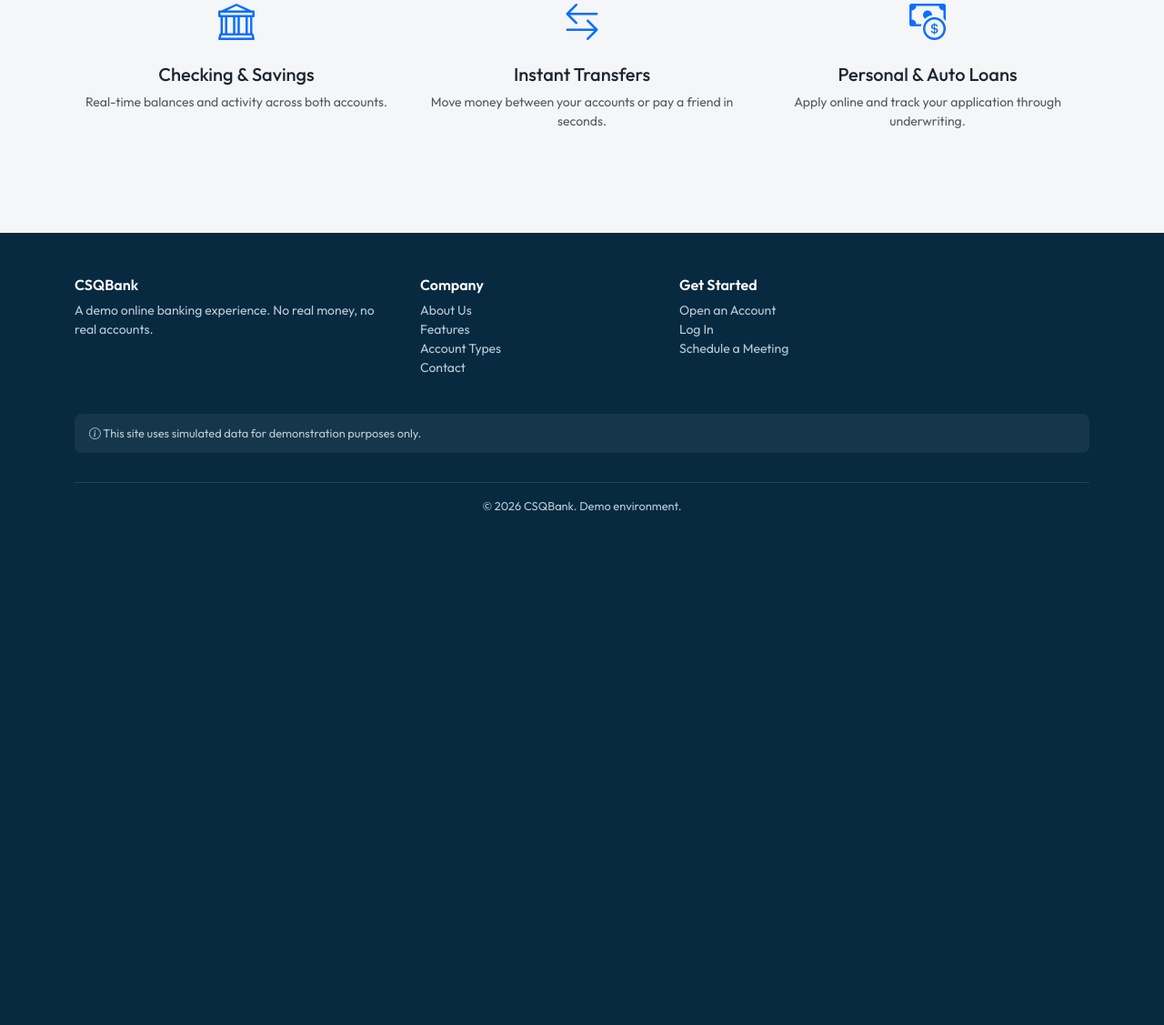
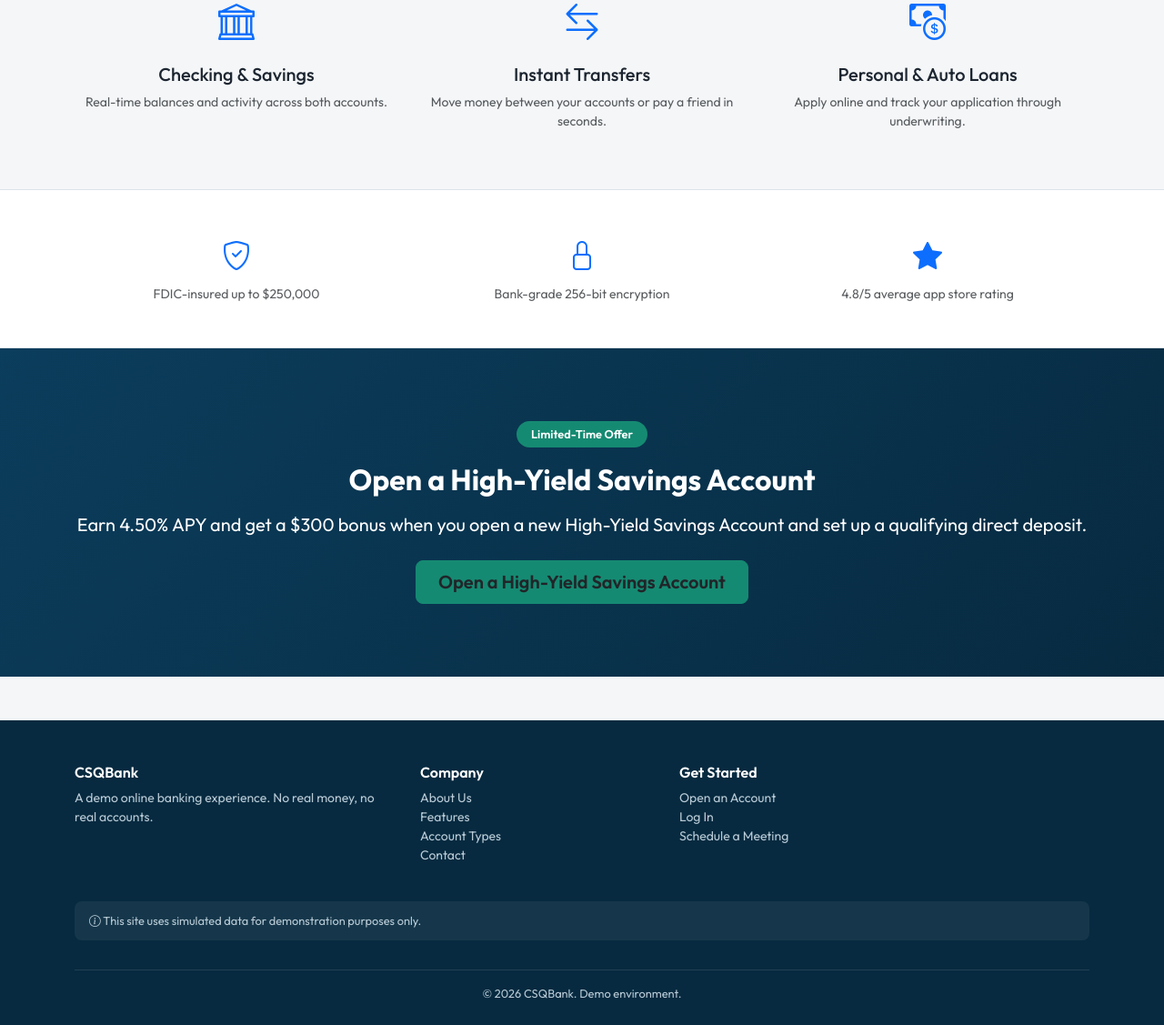
Before and after one commit to mhagerty-heap/CSQBank, a Node server app: page / in a window 1280 px wide. Shown: the part 487-1614 px from the top of the page at 91% size. Before the commit the page ends 1049 px from the top, so only its background shows below. Run offline with Node 20, Linux system fonts and the light colour scheme.

Commit message:
Add below-the-fold savings offer zone to marketing homepage
Adds a trust-signals filler section and a High-Yield Savings Account
promo (home-savings-offer-cta) below the existing feature strip, for
the low-visibility/high-conversion zoning demo story. Existing CTAs
and footer links are untouched.

🤖 Generated with [Claude Code](https://claude.com/claude-code)

```diff
--- a/public/css/style.css
+++ b/public/css/style.css
@@ -185,6 +185,35 @@ a { text-decoration: none; }
   color: var(--white);
 }
 
+/* ---- TRUST STRIP ---- */
+.trust-strip {
+  background: var(--white);
+  border-top: 1px solid var(--border);
+  border-bottom: 1px solid var(--border);
+  padding: 3rem 0;
+}
+
+/* ---- SAVINGS OFFER ---- */
+.savings-offer {
+  background: linear-gradient(135deg, var(--navy) 0%, var(--navy-dark) 100%);
+  color: var(--white);
+  padding: 5rem 0;
+}
+.savings-offer h2 { font-weight: 700; }
+.savings-offer-badge {
+  background: var(--teal);
+  color: var(--white);
+  font-weight: 600;
+  font-size: 0.8rem;
+  padding: 0.5rem 1rem;
+}
+.savings-offer .btn-cta {
+  background: var(--teal);
+  border-color: var(--teal);
+  font-weight: 600;
+}
+.savings-offer .btn-cta:hover { background: var(--teal-dark); border-color: var(--teal-dark); }
+
 /* ---- FOOTER ---- */
 .site-footer {
   background: var(--navy-dark);
--- a/views/marketing/home.ejs
+++ b/views/marketing/home.ejs
@@ -29,4 +29,32 @@
   </div>
 </div>
 
+<section class="trust-strip">
+  <div class="container">
+    <div class="row g-4 text-center align-items-center">
+      <div class="col-md-4">
+        <i class="bi bi-shield-check fs-2 text-primary"></i>
+        <p class="small text-muted mb-0 mt-2">FDIC-insured up to $250,000</p>
+      </div>
+      <div class="col-md-4">
+        <i class="bi bi-lock fs-2 text-primary"></i>
+        <p class="small text-muted mb-0 mt-2">Bank-grade 256-bit encryption</p>
+      </div>
+      <div class="col-md-4">
+        <i class="bi bi-star-fill fs-2 text-primary"></i>
+        <p class="small text-muted mb-0 mt-2">4.8/5 average app store rating</p>
+      </div>
+    </div>
+  </div>
+</section>
+
+<section class="savings-offer">
+  <div class="container text-center">
+    <span class="badge rounded-pill savings-offer-badge mb-3">Limited-Time Offer</span>
+    <h2 class="mb-3">Open a High-Yield Savings Account</h2>
+    <p class="lead mb-4">Earn 4.50% APY and get a $300 bonus when you open a new High-Yield Savings Account and set up a qualifying direct deposit.</p>
+    <a href="/signup?product=high-yield-savings" id="home-savings-offer-cta" class="btn btn-cta btn-lg px-4">Open a High-Yield Savings Account</a>
+  </div>
+</section>
+
 <%- include('../partials/footer') %>
```
